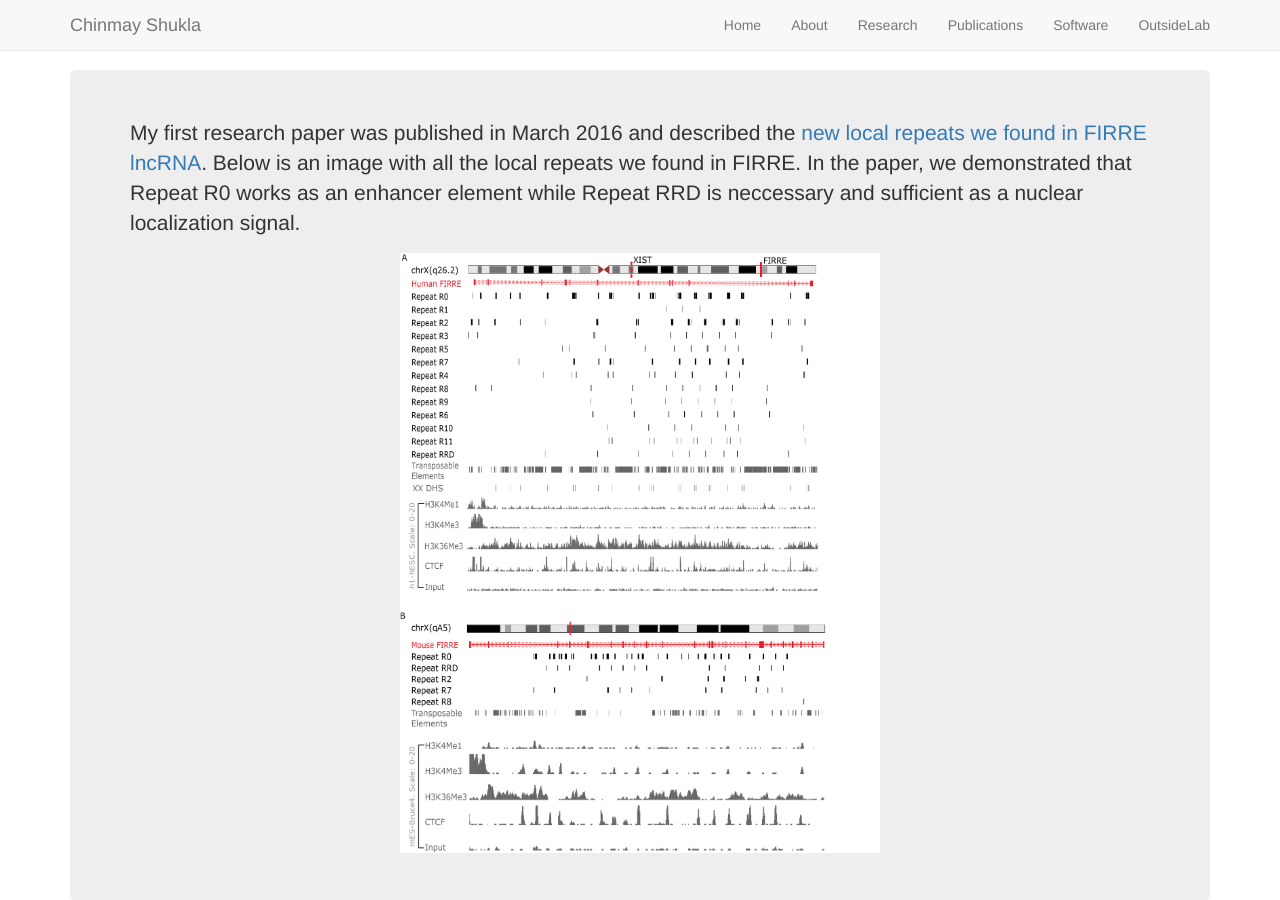
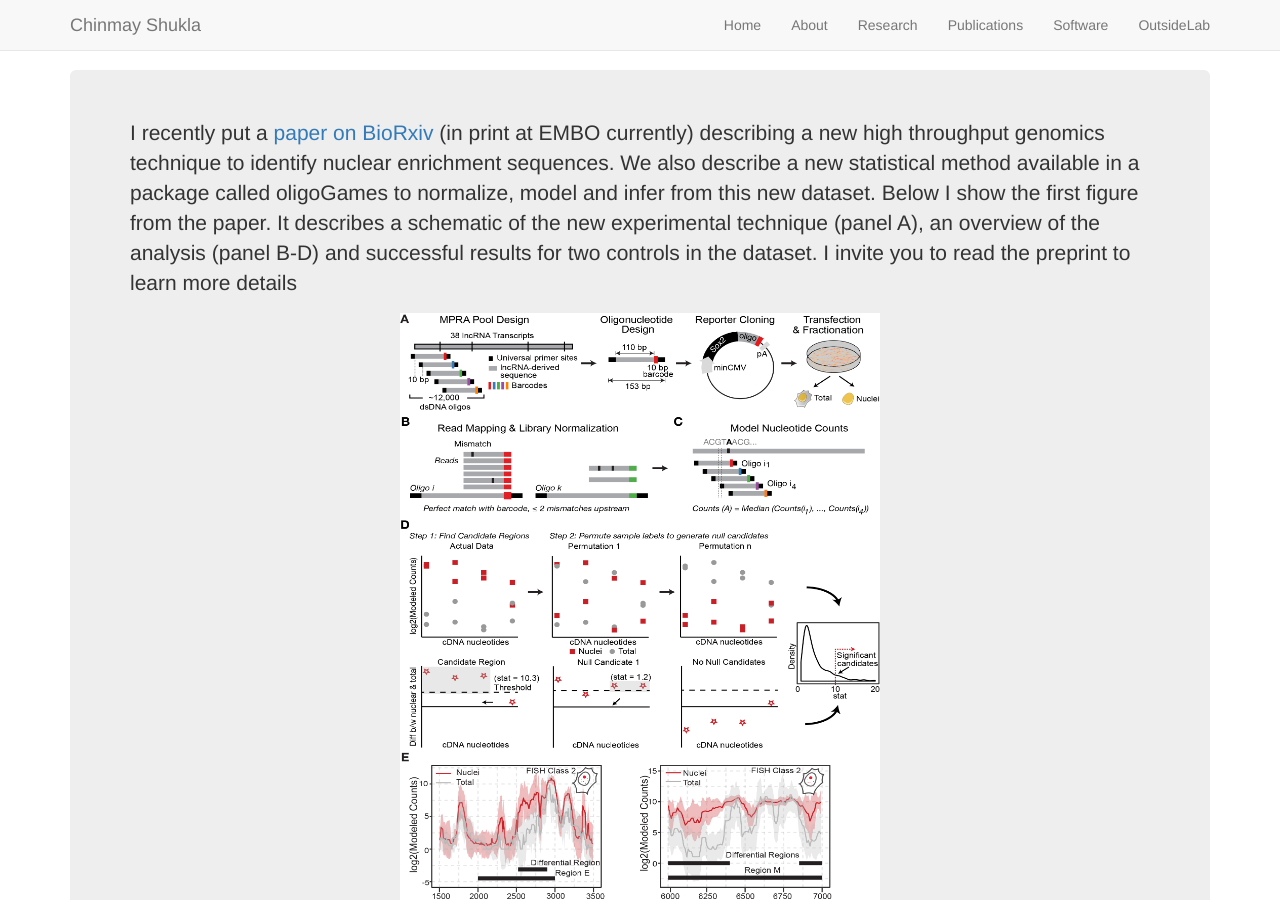
Before and after one commit to cshukla/cshukla.github.io, a Jekyll site: the page built from pages/publications.md, in a window 1280 px wide and 900 px high. Built offline with Jekyll 4.4.1, drawn with Linux system fonts in a browser that asks for light colours; nearby versions of some CDN libraries.

Commit message:
update publications with MPRNA bioRxiv

```diff
--- a/pages/publications.md
+++ b/pages/publications.md
@@ -2,6 +2,13 @@
 layout: template1
 title: Publications
 ---
+
+<div class="jumbotron">
+<p>I recently put a <a href="https://www.ncbi.nlm.nih.gov/pubmed/27009974">paper on BioRxiv</a> (in print at EMBO currently) describing a new high throughput genomics technique to identify nuclear enrichment sequences. We also describe a new statistical method available in a package called oligoGames to normalize, model and infer from this new dataset. Below I show the first figure from the paper. It describes a schematic of the new experimental technique (panel A), an overview of the analysis (panel B-D) and successful results for two controls in the dataset. I invite you to read the preprint to learn more details</p>
+
+<center><img src="https://github.com/cshukla/cshukla.github.io/blob/master/assets/img/MPRNA.jpg?raw=true" style="width:480px;height:600px;"></center>
+
+</div>
 
 <div class="jumbotron">
 <p>My first research paper was published in March 2016 and described the <a href="https://www.ncbi.nlm.nih.gov/pubmed/27009974">new local repeats we found in FIRRE lncRNA</a>. Below is an image with all the local repeats we found in FIRRE. In the paper, we demonstrated that Repeat R0 works as an enhancer element while Repeat RRD is neccessary and sufficient as a nuclear localization signal.</p>
```
